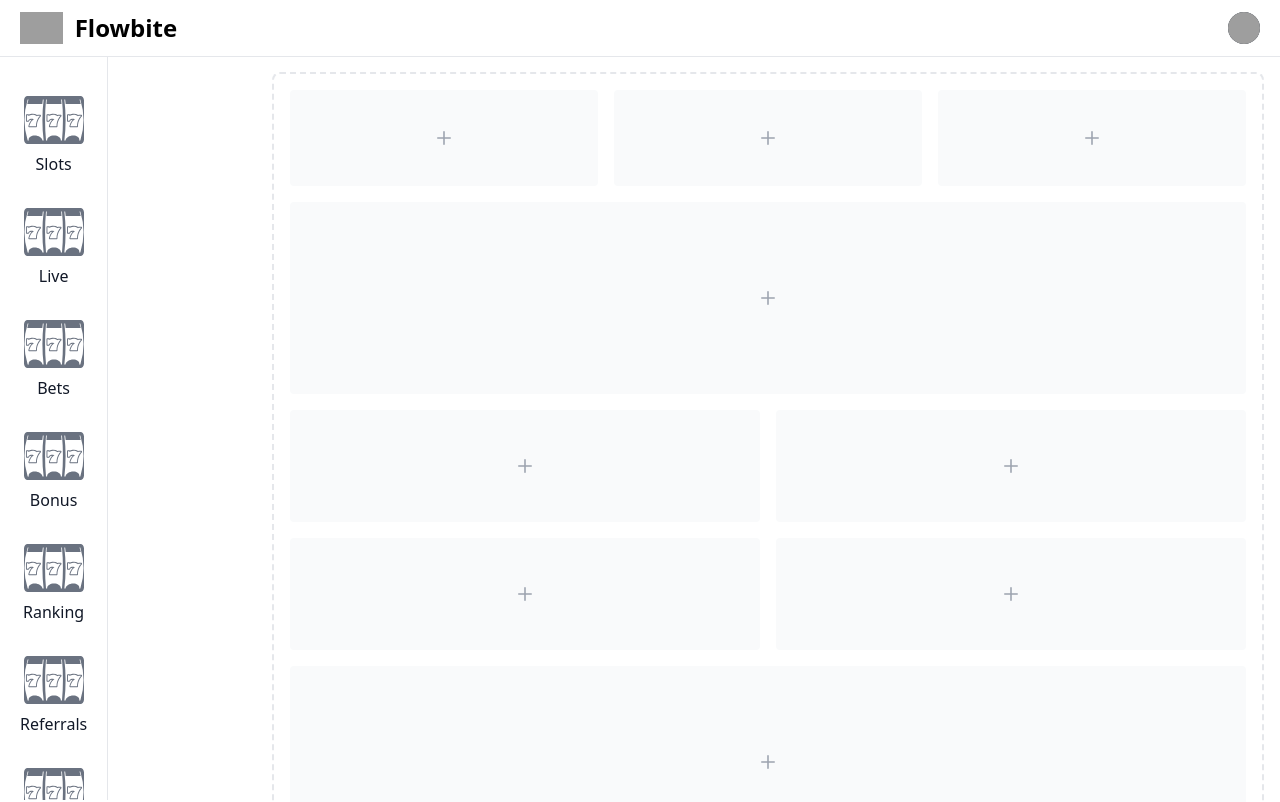
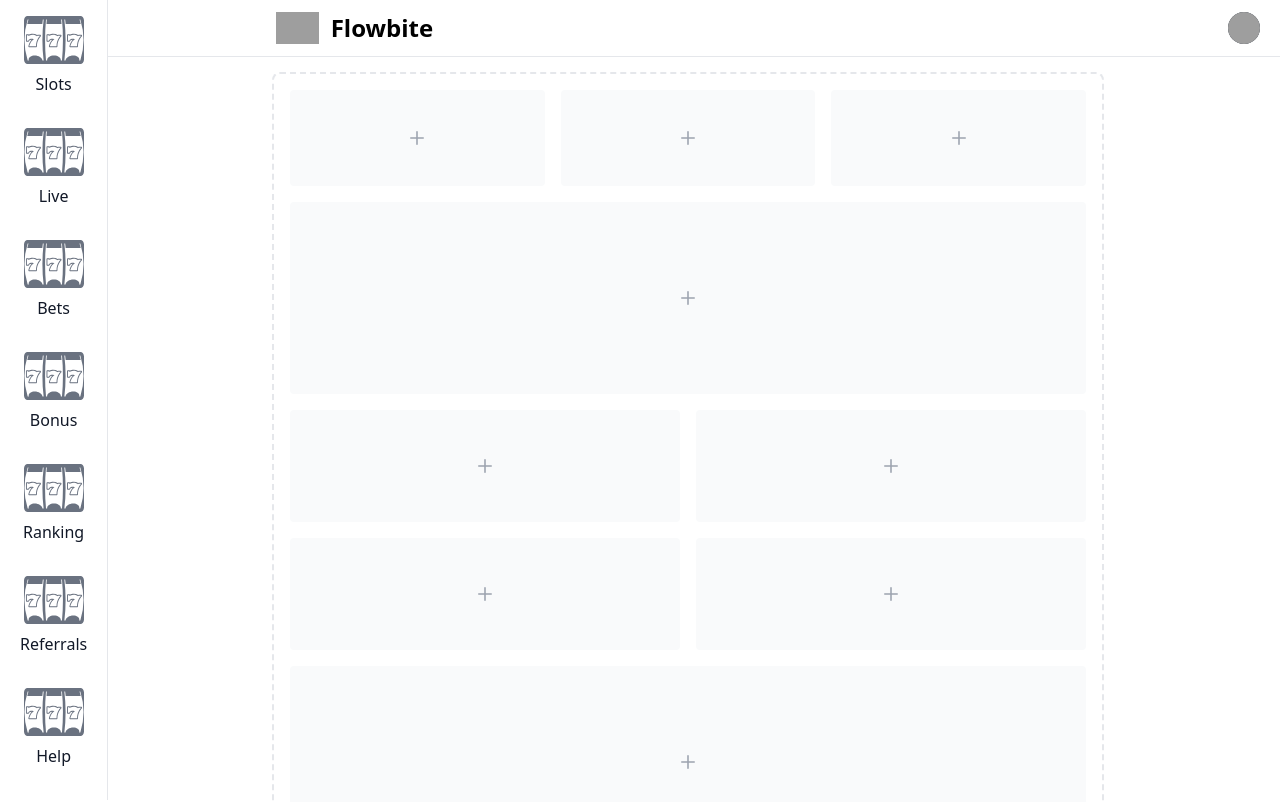
Before and after one commit to roma-marshall/casino-vue3, a Vue app: page / in a window 1280 px wide. Shown: the top 802 px of the page. Built offline with nearby package versions, Linux system fonts and the light colour scheme; grey boxes are pictures that could not be loaded.

Commit message:
adjust view for all displays

```diff
--- a/src/components/Content.vue
+++ b/src/components/Content.vue
@@ -1,5 +1,5 @@
 <template>
-  <div class="p-4 sm:ml-64">
+  <div class="p-4 sm:ml-28 xl:ml-64 xl:mr-40">
     <div class="p-4 border-2 border-gray-200 border-dashed rounded-lg dark:border-gray-700 mt-14">
       <div class="grid grid-cols-3 gap-4 mb-4">
         <div class="flex items-center justify-center h-24 rounded bg-gray-50 dark:bg-gray-800">
--- a/src/components/Header.vue
+++ b/src/components/Header.vue
@@ -1,5 +1,5 @@
 <template>
-  <nav class="fixed top-0 z-50 w-full bg-white border-b border-gray-200 dark:bg-gray-800 dark:border-gray-700">
+  <nav class="fixed top-0 z-40 sm:pl-28 xl:pl-64 w-full bg-white border-b border-gray-200 dark:bg-gray-800 dark:border-gray-700">
     <div class="px-3 py-3 lg:px-5 lg:pl-3">
       <div class="flex items-center justify-between">
         <div class="flex items-center justify-start rtl:justify-end">
--- a/src/components/Sidebar.vue
+++ b/src/components/Sidebar.vue
@@ -1,5 +1,5 @@
 <template>
-  <aside id="logo-sidebar" class="fixed top-0 left-0 z-40 h-screen pt-20 transition-transform -translate-x-full bg-white border-r border-gray-200 sm:translate-x-0 dark:bg-gray-800 dark:border-gray-700" aria-label="Sidebar">
+  <aside id="logo-sidebar" class="fixed top-0 left-0 z-50 h-screen pt-0 transition-transform -translate-x-full bg-white border-r border-gray-200 sm:translate-x-0 dark:bg-gray-800 dark:border-gray-700" aria-label="Sidebar">
     <div class="h-full px-3 pb-4 overflow-y-auto bg-white dark:bg-gray-800">
       <ul class="space-y-2 font-medium">
         <li>
```
